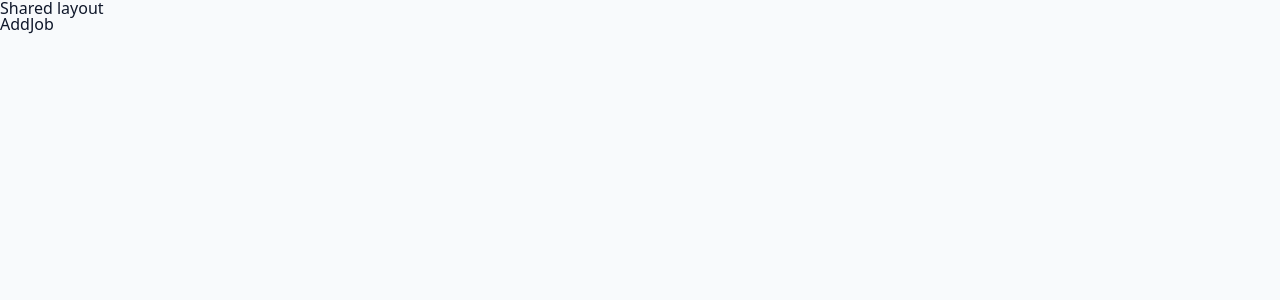
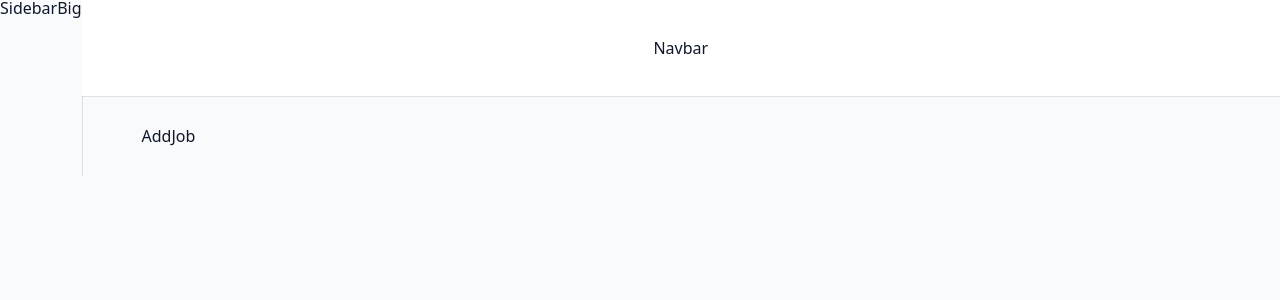
Before and after one commit to edriso/jobify, a React (Vite) app in the folder client/: page /dashboard in a window 1280 px wide. Shown: the top 300 px of the page. Built offline with nearby package versions, Linux system fonts and the light colour scheme.

Commit message:
add dashboard structure

```diff
--- /dev/null
+++ b/client/src/components/Navbar.jsx
@@ -0,0 +1,7 @@
+import Wrapper from '../assets/styledWrappers/Navbar';
+
+function Navbar() {
+  return <Wrapper>Navbar</Wrapper>;
+}
+
+export default Navbar;
--- /dev/null
+++ b/client/src/components/SidebarBig.jsx
@@ -0,0 +1,7 @@
+import Wrapper from '../assets/styledWrappers/SidebarBig';
+
+function SidebarBig() {
+  return <Wrapper>SidebarBig</Wrapper>;
+}
+
+export default SidebarBig;
--- /dev/null
+++ b/client/src/components/SidebarSmall.jsx
@@ -0,0 +1,7 @@
+import Wrapper from '../assets/styledWrappers/SidebarSmall';
+
+function SidebarSmall() {
+  return <Wrapper>SidebarSmall</Wrapper>;
+}
+
+export default SidebarSmall;
--- a/client/src/components/index.js
+++ b/client/src/components/index.js
@@ -1,3 +1,6 @@
 export { default as Logo } from './Logo';
 export { default as FormRow } from './FormRow';
 export { default as SubmitBtn } from './SubmitBtn';
+export { default as SidebarBig } from './SidebarBig';
+export { default as SidebarSmall } from './SidebarSmall';
+export { default as Navbar } from './Navbar';
--- a/client/src/pages/DashboardLayout.jsx
+++ b/client/src/pages/DashboardLayout.jsx
@@ -1,11 +1,22 @@
 import { Outlet } from 'react-router-dom';
+import Wrapper from '../assets/styledWrappers/Dashboard';
+import { Navbar, SidebarBig, SidebarSmall } from '../components';
 
 function DashboardLayout() {
   return (
-    <>
-      <div>Shared layout</div>
-      <Outlet />
-    </>
+    <Wrapper>
+      <main className="dashboard">
+        <SidebarSmall />
+        <SidebarBig />
+        <div>
+          <Navbar />
+          <div className="dashboard-page">
+            <Outlet />
+          </div>
+        </div>
+      </main>
+    </Wrapper>
   );
 }
+
 export default DashboardLayout;
```
